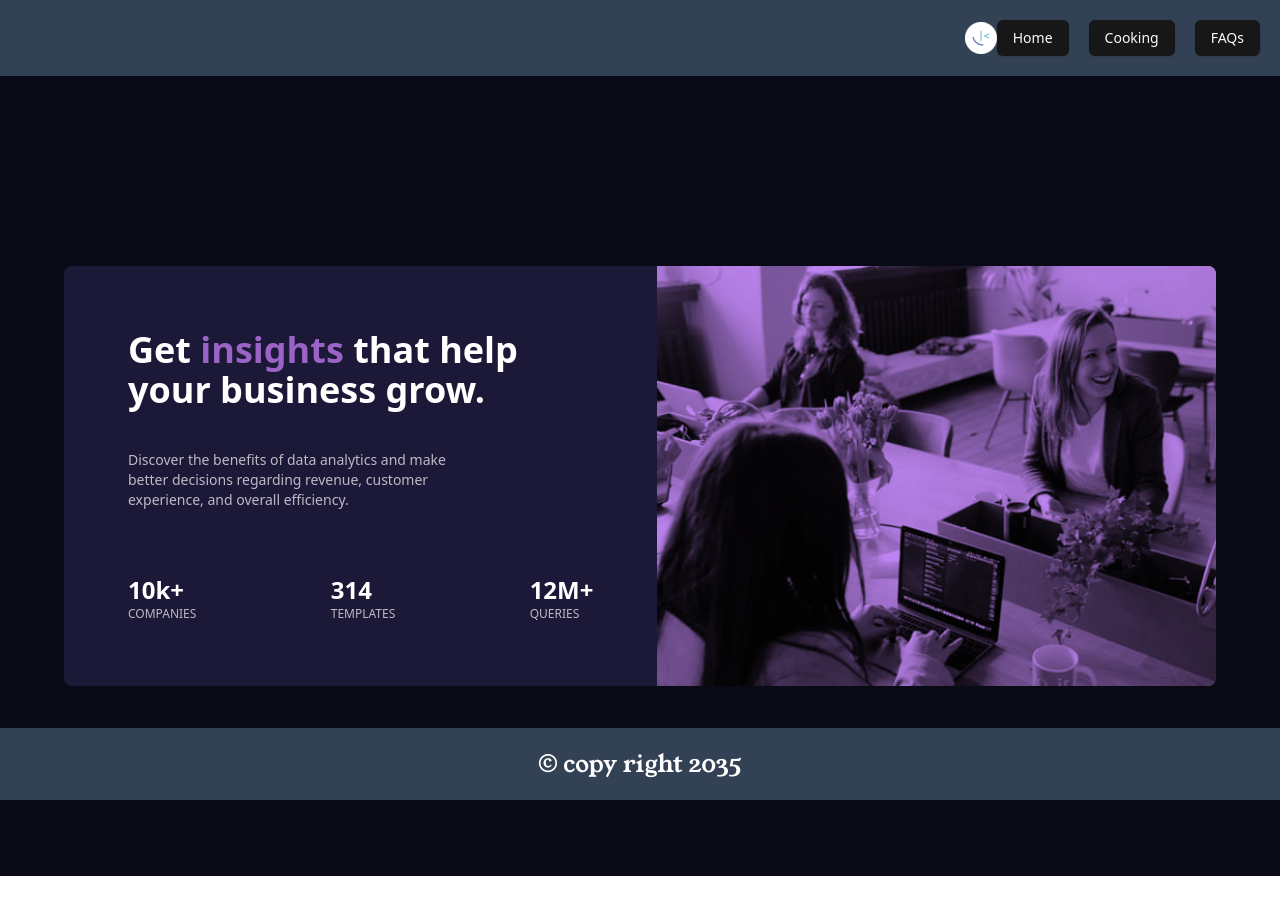
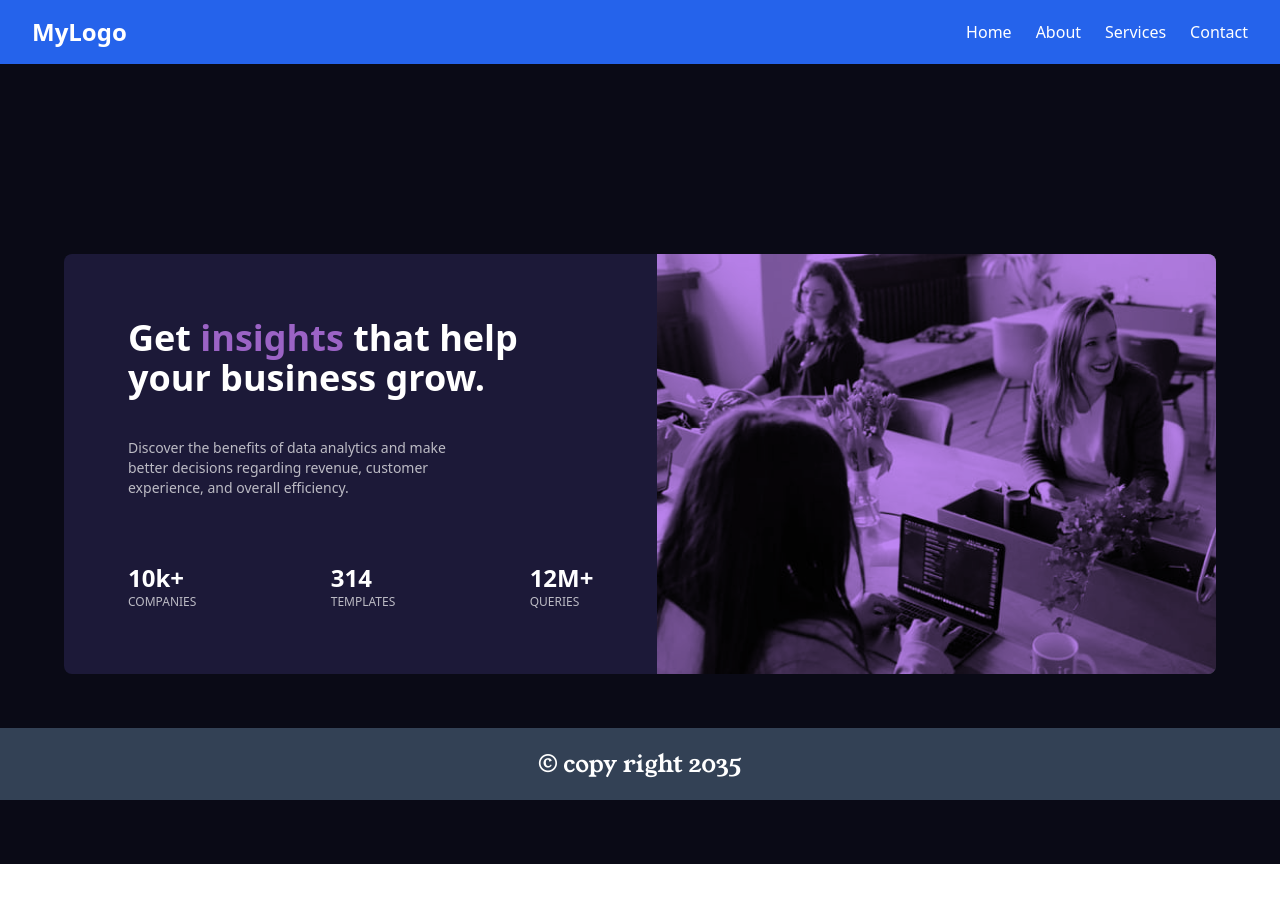
Before and after one commit to Kane-dylan/using-react, a React (Vite) app: page / in a window 1280 px wide. Shown: the top 914 px of the page. Built offline with nearby package versions, Linux system fonts and the light colour scheme.

Commit message:
navbar added

```diff
--- a/src/components/Header.jsx
+++ b/src/components/Header.jsx
@@ -4,27 +4,33 @@ import { Button } from "./ui/button";
 
 const Header = () => {
   return (
-    <div className="min-h-10 bg-slate-700 sticky top-0">
+    <div className="min-h-10 bg-slate-700 sticky top-0 z-50 m-10 sm:rounded-lg">
       <>
-        <nav className="flex justify-end items-center p-5">
+        <nav className="flex justify-between items-center p-5">
           <Link to="/" className="flex justify-start items-center space-x-2">
             <img src="/src/images/favicon-32x32.png" alt="logo" />
           </Link>
-          <div>
+          <div className="md:flex hidden justify-end items-center outfit gap-x-32">
             <ul className="flex flex-row space-x-5 text-white">
               <li>
                 <Link to="/">
-                <Button>Home</Button>
+                  <Button variant="ghost" className="sm:text-2xl">
+                    Home
+                  </Button>
                 </Link>
               </li>
               <li>
                 <Link to="/cooking">
-                <Button>Cooking</Button>
+                  <Button variant="ghost" className="sm:text-2xl">
+                    Cooking
+                  </Button>
                 </Link>
               </li>
               <li>
                 <Link to="/faq">
-                <Button>FAQs</Button>
+                  <Button variant="ghost" className="sm:text-2xl">
+                    FAQs
+                  </Button>
                 </Link>
               </li>
             </ul>
--- /dev/null
+++ b/src/components/Navbar.jsx
@@ -0,0 +1,88 @@
+import { useState } from "react";
+
+const Navbar = () => {
+  const [isOpen, setIsOpen] = useState(false);
+
+  return (
+    <nav className="bg-blue-600 text-white">
+      <div className="max-w-7xl mx-auto px-4 sm:px-6 lg:px-8">
+        <div className="flex justify-between h-16 items-center">
+          {/* Logo */}
+          <div className="text-2xl font-bold">MyLogo</div>
+
+          {/* Desktop Menu */}
+          <div className="hidden md:flex space-x-6">
+            <a href="#" className="hover:text-gray-300">
+              Home
+            </a>
+            <a href="#" className="hover:text-gray-300">
+              About
+            </a>
+            <a href="#" className="hover:text-gray-300">
+              Services
+            </a>
+            <a href="#" className="hover:text-gray-300">
+              Contact
+            </a>
+          </div>
+
+          {/* Mobile Menu Button */}
+          <button
+            className="md:hidden focus:outline-none"
+            onClick={() => setIsOpen(!isOpen)}
+          >
+            {isOpen ? (
+              <svg
+                className="w-6 h-6"
+                fill="none"
+                stroke="currentColor"
+                viewBox="0 0 24 24"
+              >
+                <path
+                  strokeLinecap="round"
+                  strokeLinejoin="round"
+                  strokeWidth="2"
+                  d="M6 18L18 6M6 6l12 12"
+                />
+              </svg>
+            ) : (
+              <svg
+                className="w-6 h-6"
+                fill="none"
+                stroke="currentColor"
+                viewBox="0 0 24 24"
+              >
+                <path
+                  strokeLinecap="round"
+                  strokeLinejoin="round"
+                  strokeWidth="2"
+                  d="M4 6h16M4 12h16M4 18h16"
+                />
+              </svg>
+            )}
+          </button>
+        </div>
+      </div>
+
+      {/* Mobile Menu */}
+      {isOpen && (
+        <div className="md:hidden bg-blue-600">
+          <a href="#" className="block py-2 px-4 text-center hover:bg-blue-700">
+            Home
+          </a>
+          <a href="#" className="block py-2 px-4 text-center hover:bg-blue-700">
+            About
+          </a>
+          <a href="#" className="block py-2 px-4 text-center hover:bg-blue-700">
+            Services
+          </a>
+          <a href="#" className="block py-2 px-4 text-center hover:bg-blue-700">
+            Contact
+          </a>
+        </div>
+      )}
+    </nav>
+  );
+};
+
+export default Navbar;
--- a/src/layout/Layout.jsx
+++ b/src/layout/Layout.jsx
@@ -2,12 +2,14 @@ import React from 'react'
 import Header from '../components/Header';
 import { Outlet } from 'react-router-dom';
 import Footer from '../components/Footer';
+import Navbar from '@/components/Navbar';
 
 const Layout = () => {
   return (
     <div>
       <main className="min-h-screen mx-auto overflow-hidden-clip">
-        <Header/>
+        {/* <Header/> */}
+        <Navbar/>
         <Outlet/>
         <Footer/>
       </main>
```
Also changed, not shown: src/page/Cooking.jsx (line endings or trailing spaces).
